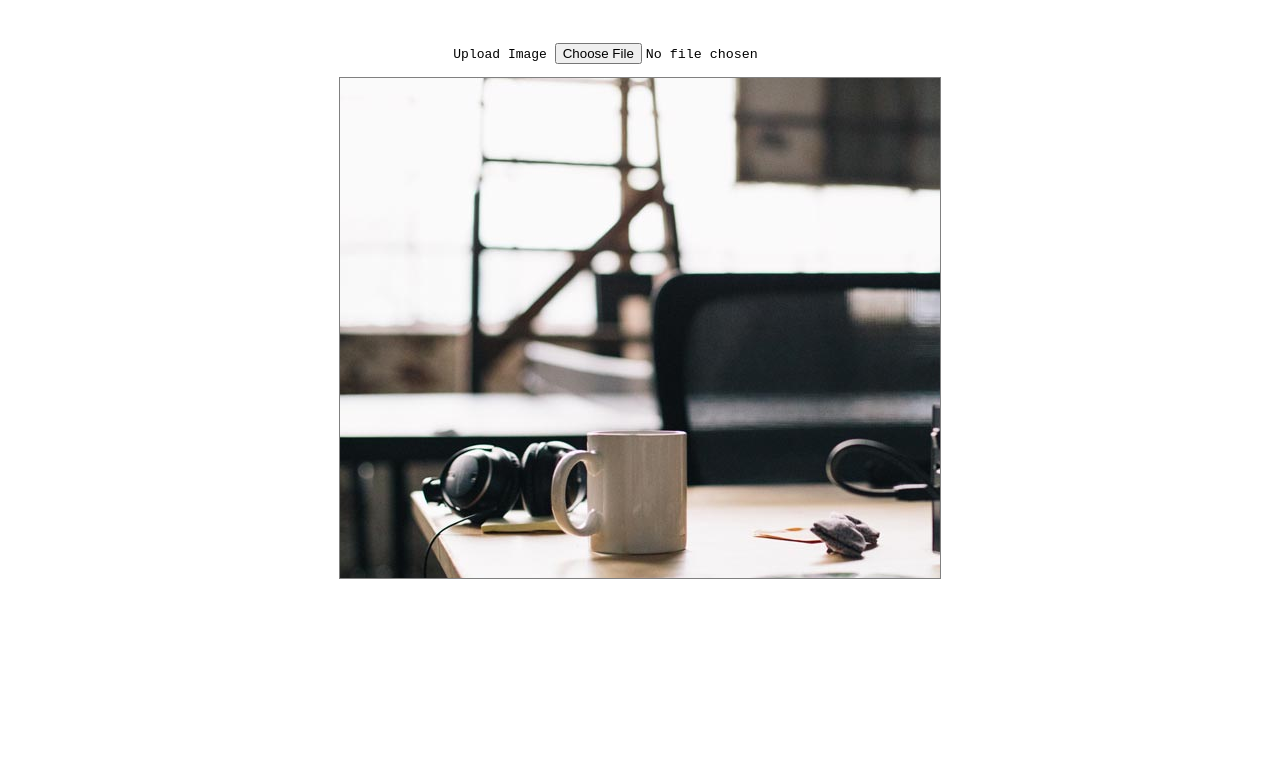
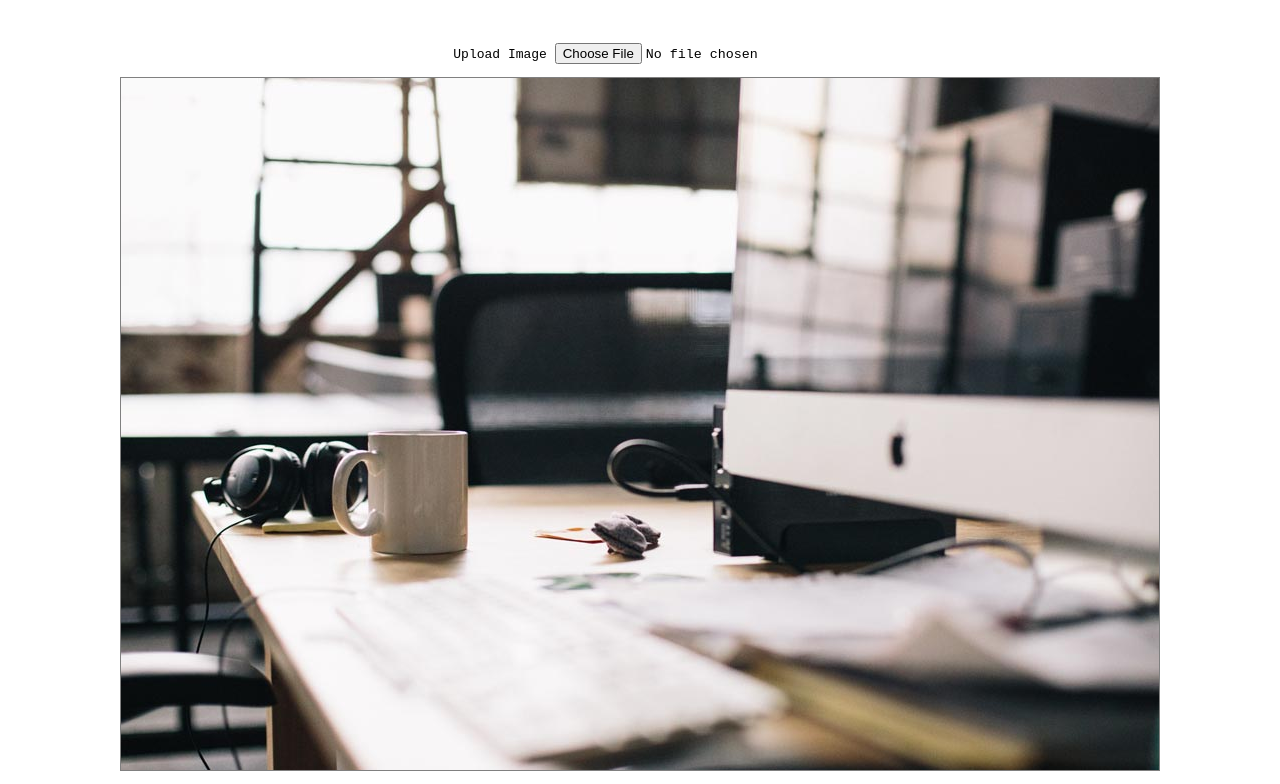
Before and after one commit to edgar971/html5-canvas-element, a plain HTML site: page index.html in a window 1280 px wide. Shown: the part 53-837 px from the top of the page. Before the commit the page ends 800 px from the top, so only its background shows below. Drawn offline with Linux system fonts and the light colour scheme.

Commit message:
Cleaned up canvas js code

```diff
--- a/index.html
+++ b/index.html
@@ -51,15 +51,59 @@
 	}
 </style>
 <script>
+
+	//create global namespace object
+	var SandBox = SandBox || {};
+	//holds image data
+	SandBox.image = {
+		name: null,
+		path: null,
+		width: 0,
+		height: 0,
+		size: 0,
+	}
+	//holds the canvas element
+	SandBox.canvasElem = null;
+	//holds the canvas element context to manipulate
+	SandBox.canvasContext = null;
+	//function to set the target canvas element
+	SandBox.setCanvasElem = function(className) {
+		if(className == null) return "Class parameter cannot be empty!";
+		if(document.getElementsByClassName(className)[0]) {
+			this.canvasElem = document.getElementsByClassName(className)[0];
+			this.canvasContext = this.canvasElem.getContext('2d');
+			return true;
+		} else {
+			return "No matching element";
+		}
+	}
+
+	SandBox.loadImageToCanvas = function(file) {
+		var tempImage = new Image();
+		console.log(file);
+
+		tempImage.onload = function(event) {
+			console.log(event.target);
+			SandBox.resetCanvas();
+			SandBox.canvasElem.height = event.target.height;
+			SandBox.canvasElem.width = event.target.width;
+			SandBox.canvasContext.drawImage(event.target, 0, 0);
+		}
+
+		tempImage.src = file;
+		return true;
+	}
+	SandBox.resetCanvas = function() {
+		SandBox.canvasContext.clearRect(0, 0, SandBox.canvasElem.width, SandBox.canvasElem.height);
+	}
+
 	window.onload = function() {
-		//get canvas element
-		var canvas = document.getElementsByClassName('canvas-main');
-		//get 2d space
-		context = canvas[0].getContext('2d')
-
+		SandBox.image.path = "/image.jpg";
+		SandBox.setCanvasElem('canvas-main');
+		SandBox.loadImageToCanvas(SandBox.image.path);
 
 		//image uploader
-		imageInput = document.getElementById('user-image');
+		var imageInput = document.getElementById('user-image');
 
 		//event listener for image input
 		imageInput.addEventListener('change', processUpload);
@@ -67,7 +111,7 @@
 
 		function processUpload(event) {
 			var file = event.target.files[0];
-			//console.log(file);
+			console.log(file);
 			processImage(file);
 		}
 
@@ -85,30 +129,13 @@
 		 		imageReader.onloadend = function(event) {
 			 		console.log(event.target);
 			 		var tempImage = new Image();
-			 		loadImage(event.target.result);
+			 		SandBox.loadImageToCanvas(event.target.result);
 
 		 		}
 		 		imageReader.readAsDataURL(file);
 
 	 		}
  		}
-		function loadImage(filePath) {
-			var tempImage = new Image();
-			tempImage.onload = function(ev) {
-				clearCanvas();
-				canvas.height = ev.target.height;
-				canvas.width = ev.target.width;
-				context.drawImage(ev.target, 0, 0);
-
-			}
-			tempImage.src = filePath;
-			return true;
-		}
-		function clearCanvas() {
-			context.clearRect(0, 0, canvas.width, canvas.height);
-
-		}
-		loadImage('/image.jpg');
 	}
 </script>
 </head>
```
